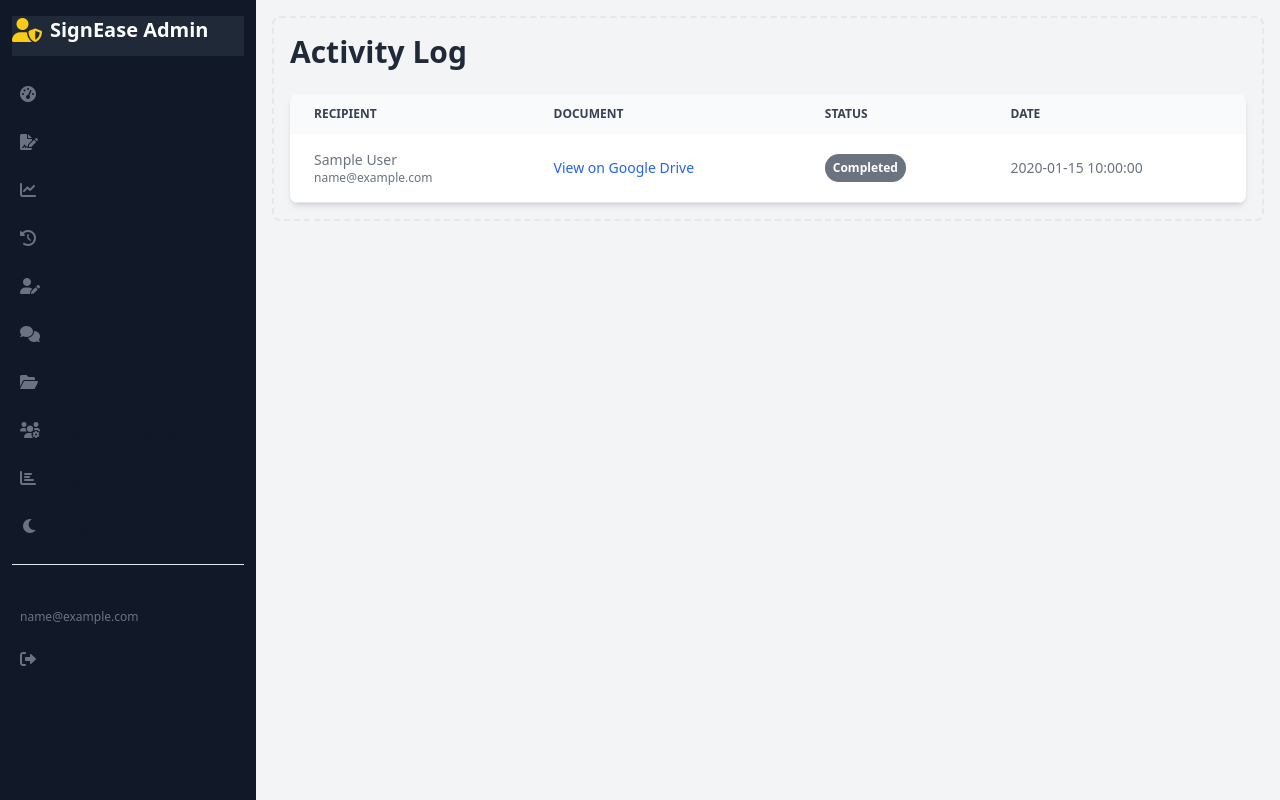
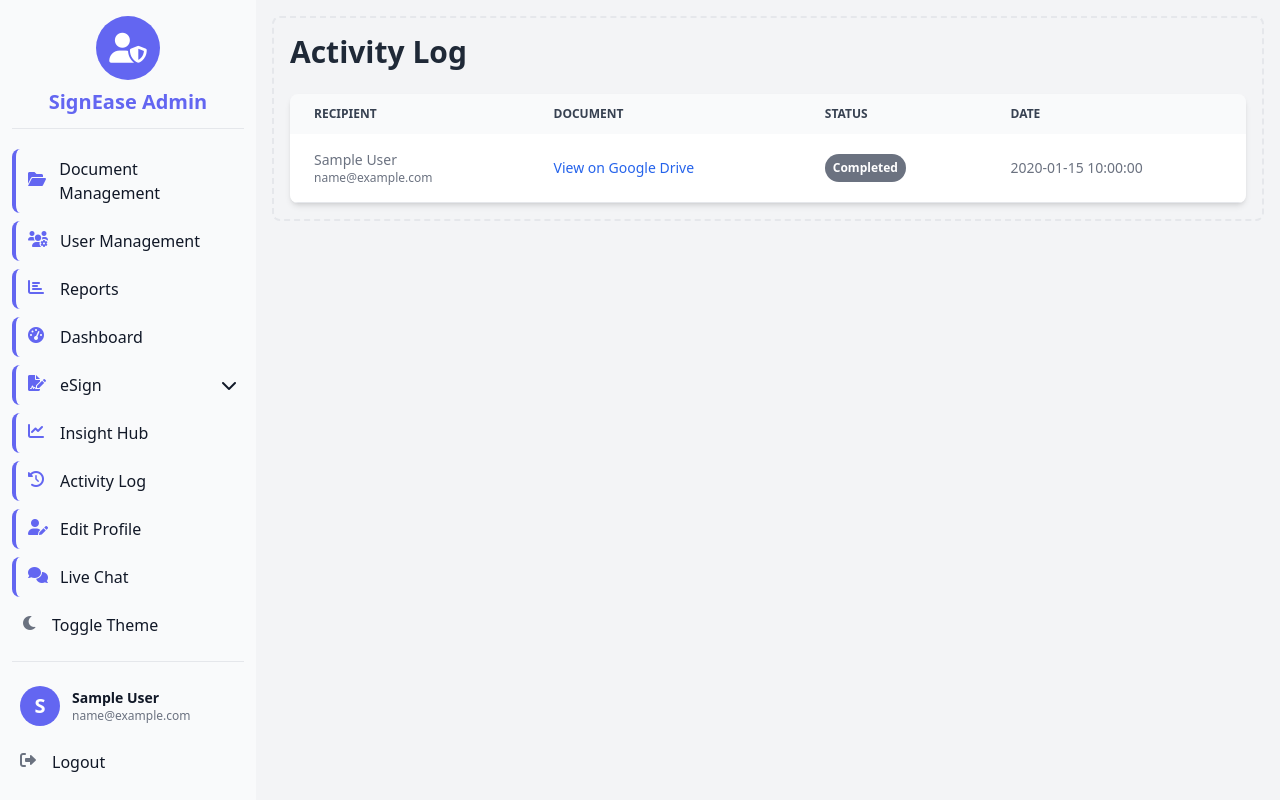
Before and after one commit to SandunLB/Project_Signease, a PHP site: page /activity_log.php in a window 1280 px wide. Run offline with PHP 8.4, Linux system fonts and the light colour scheme; the visitor is signed in with stand-in values (Sample User, id 1); tables that the repository leaves empty or names only in its code hold one stand-in row (values such as "Sample post"); some libraries are stand-ins or nearby versions.

Commit message:
improved sidebar visuals
for admin role

```diff
--- a/sidebar.php
+++ b/sidebar.php
@@ -33,10 +33,10 @@ $adminMenuItems = [
 // Combine menu items based on user role
 $menuItems = $sharedMenuItems;
 if ($user['role'] === 'admin') {
-    $menuItems = array_merge($menuItems, $adminMenuItems);
+    $menuItems = array_merge($adminMenuItems, $menuItems);
 }
 
-function renderMenuItem($item) {
+function renderMenuItem($item, $isAdmin) {
     $submenuHtml = '';
     if (isset($item['submenu'])) {
         $submenuHtml .= '<ul class="ml-4 mt-2 space-y-2 hidden">';
@@ -46,42 +46,40 @@ function renderMenuItem($item) {
         $submenuHtml .= '</ul>';
     }
 
+    $adminClass = $isAdmin ? 'border-l-4 border-indigo-500 pl-3' : '';
+    $iconClass = $isAdmin ? 'text-indigo-500' : 'text-gray-500';
+
     return '
     <li>
-        <a href="' . $item['url'] . '" class="flex items-center p-2 text-gray-900 rounded-lg dark:text-white hover:bg-gray-100 dark:hover:bg-gray-700 group">
-            <i class="' . $item['icon'] . ' w-5 h-5 text-gray-500 transition duration-75 dark:text-gray-400 group-hover:text-gray-900 dark:group-hover:text-white"></i>
+        <a href="' . $item['url'] . '" class="flex items-center p-2 text-gray-900 rounded-lg dark:text-white hover:bg-gray-100 dark:hover:bg-gray-700 group ' . $adminClass . '">
+            <i class="' . $item['icon'] . ' w-5 h-5 ' . $iconClass . ' transition duration-75 dark:text-gray-400 group-hover:text-gray-900 dark:group-hover:text-white"></i>
             <span class="ml-3">' . $item['text'] . '</span>
             ' . (isset($item['submenu']) ? '<i class="fas fa-chevron-down ml-auto"></i>' : '') . '
         </a>
         ' . $submenuHtml . '
     </li>';
 }
-
-$isAdmin = $user['role'] === 'admin';
-$sidebarClass = $isAdmin ? 'bg-gray-900 dark:bg-gray-950' : 'bg-gray-50 dark:bg-gray-800';
-$headerClass = $isAdmin ? 'bg-gray-800 dark:bg-gray-900' : 'border-b border-gray-200 dark:border-gray-700';
-$headerTextClass = $isAdmin ? 'text-white' : 'text-gray-800 dark:text-white';
 ?>
 
 <div id="sidebar" class="fixed top-0 left-0 z-40 w-64 h-screen transition-transform -translate-x-full sm:translate-x-0">
-    <div class="h-full px-3 py-4 overflow-y-auto <?php echo $sidebarClass; ?>">
-        <div class="flex items-center justify-between mb-5 pb-3 <?php echo $headerClass; ?>">
-            <?php if ($isAdmin): ?>
-                <div class="flex items-center">
-                    <i class="fas fa-user-shield text-2xl text-yellow-400 mr-2"></i>
-                    <span class="text-xl font-semibold <?php echo $headerTextClass; ?>">SignEase Admin</span>
+    <div class="h-full px-3 py-4 overflow-y-auto bg-gray-50 dark:bg-gray-800">
+        <div class="flex flex-col items-center justify-center mb-5 pb-3 border-b border-gray-200 dark:border-gray-700">
+            <?php if ($user['role'] === 'admin'): ?>
+                <div class="w-16 h-16 bg-indigo-500 rounded-full flex items-center justify-center mb-2">
+                    <i class="fas fa-user-shield text-3xl text-white"></i>
                 </div>
+                <span class="text-xl font-bold text-indigo-500 dark:text-indigo-400">SignEase Admin</span>
             <?php else: ?>
-                <span class="text-xl font-semibold <?php echo $headerTextClass; ?>">SignEase</span>
+                <span class="text-xl font-semibold text-gray-800 dark:text-white">SignEase</span>
             <?php endif; ?>
-            <button id="sidebarToggle" class="text-gray-500 focus:outline-none sm:hidden">
+            <button id="sidebarToggle" class="mt-2 text-gray-500 focus:outline-none sm:hidden">
                 <i class="fas fa-bars"></i>
             </button>
         </div>
         <ul class="space-y-2 font-medium">
             <?php
             foreach ($menuItems as $item) {
-                echo renderMenuItem($item);
+                echo renderMenuItem($item, $user['role'] === 'admin');
             }
             ?>
             <li>
@@ -93,7 +91,12 @@ $headerTextClass = $isAdmin ? 'text-white' : 'text-gray-800 dark:text-white';
         </ul>
         <div class="pt-4 mt-4 space-y-2 font-medium border-t border-gray-200 dark:border-gray-700">
             <div id="userProfileTrigger" class="flex items-center p-2 text-gray-900 dark:text-white cursor-pointer hover:bg-gray-100 dark:hover:bg-gray-700 rounded-lg">
-                <div>
+                <div class="flex-shrink-0">
+                    <div class="w-10 h-10 rounded-full bg-indigo-500 flex items-center justify-center">
+                        <span class="text-xl font-semibold text-white"><?php echo strtoupper(substr($user['name'], 0, 1)); ?></span>
+                    </div>
+                </div>
+                <div class="ml-3">
                     <p class="text-sm font-semibold"><?php echo htmlspecialchars($user['name']); ?></p>
                     <p class="text-xs text-gray-500 dark:text-gray-400"><?php echo htmlspecialchars($user['email']); ?></p>
                 </div>
```
